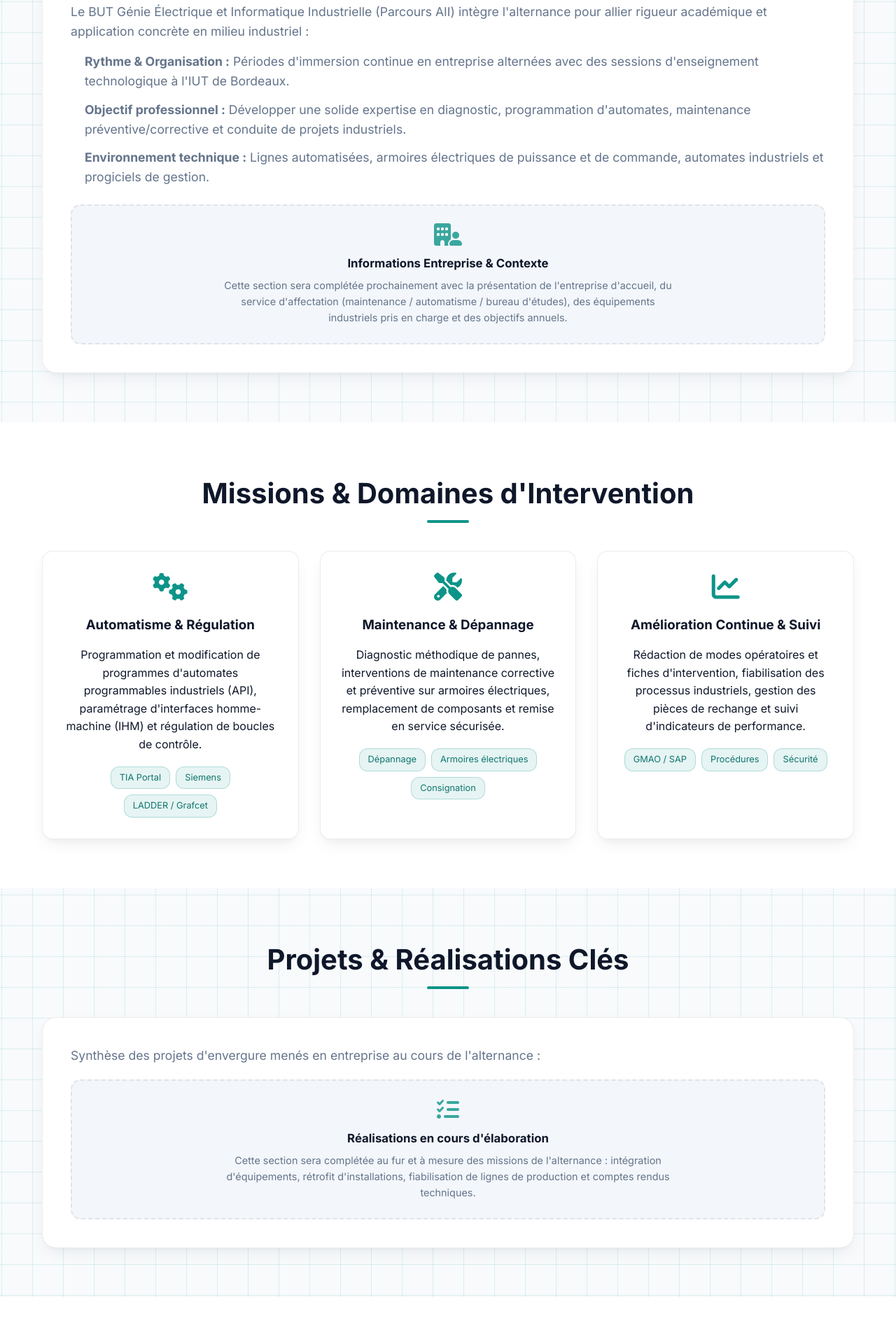
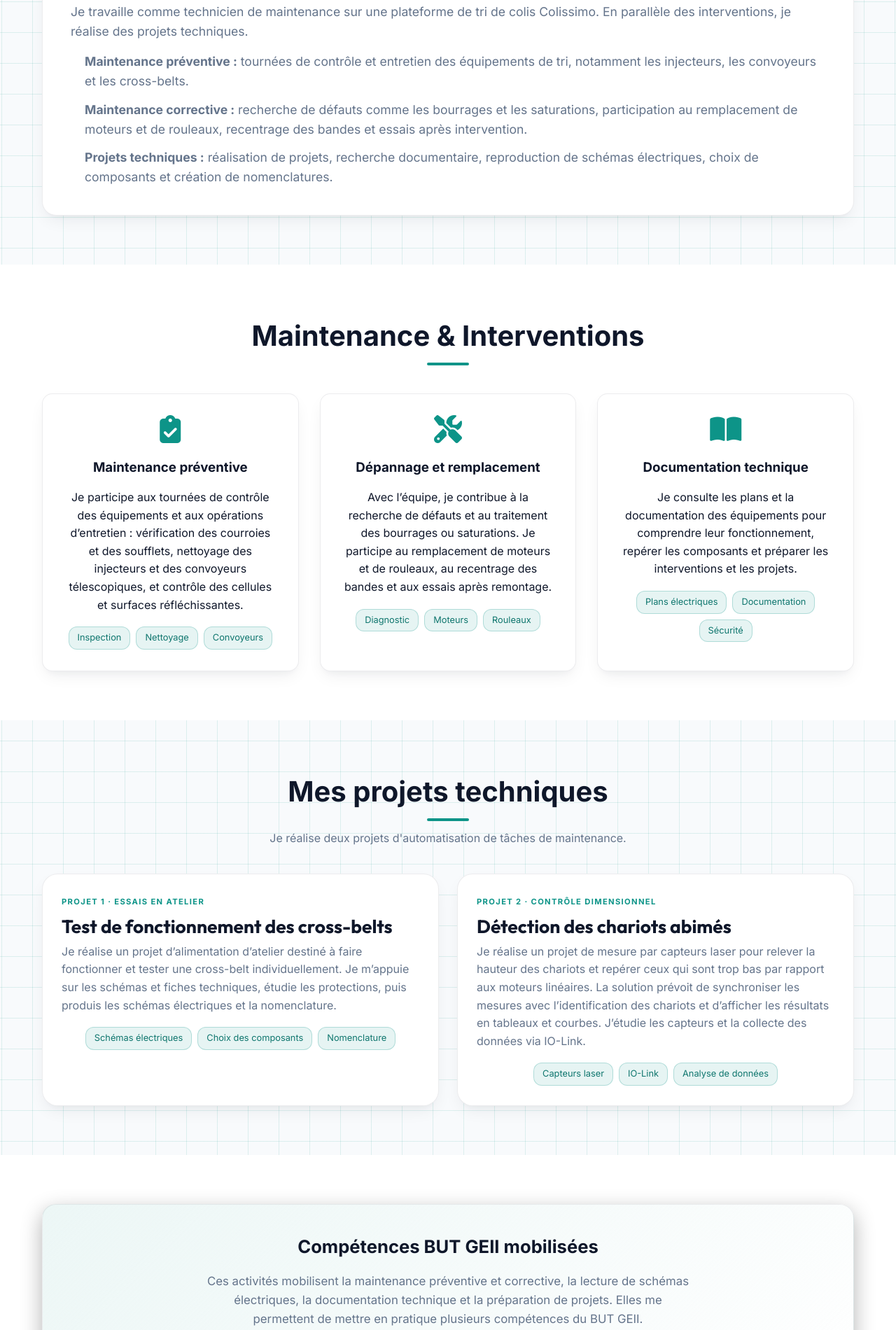
Before and after one commit to Manny1374/portfolio, a plain HTML site: page alternance.html in a window 1280 px wide. Shown: the part 790-2690 px from the top of the page at 70% size. Drawn offline with Linux system fonts and the light colour scheme.

Commit message:
Améliorer les pages du portfolio
* Compléter la page des compétences BUT GEII

* Ajouter les expériences professionnelles à l’accueil

* Préciser les expériences sur la page d’accueil

* Ajouter le logo officiel Colissimo

* Ajouter le logo Colissimo à la page Alternance

* Ajouter les compétences mobilisées sur la page Stage

* Repositionner les compétences du stage

* Ajuster le badge et le logo de l’alternance

* Retirer le nom sous le logo SNCF

* Mettre à jour la carte Colissimo

* Améliorer la lisibilité de la carte Colissimo en thème sombre

* Actualiser le titre et la description Colissimo

* Éclaircir la carte Colissimo en thème sombre

* Ajuster le fond sombre de la carte Colissimo

* Rétablir l’éclairage d’origine de la carte Colissimo

* Présenter le rythme, la maintenance et les projets d’alternance

* Préciser le rôle de conception et les projets d’alternance

* Formuler les projets comme des réalisations personnelles

* Préciser l’objectif des projets d’alternance

* Renommer les cartes des projets d’alternance

* Corriger le titre du projet de détection

```diff
--- a/alternance.html
+++ b/alternance.html
@@ -70,24 +70,24 @@
         <section class="hero">
             <div class="container hero-content">
                 <div class="hero-text">
-                    <span class="badge">Parcours Professionnalisant</span>
-                    <h1>Mon <br><span class="gradient-text">Alternance</span></h1>
-                    <p class="lead">Formation en alternance en <strong>Automatisme, Maintenance et Informatique Industrielle</strong> dans le cadre du BUT GEII à l'IUT de Bordeaux.</p>
+                    <span class="badge">Alternance d’un an</span>
+                    <h1><span class="gradient-text">Colissimo</span></h1>
+                    <p class="lead">Technicien de maintenance en alternance sur une plateforme de tri de colis Colissimo, je réalise aussi des projets techniques.</p>
                     <div style="display: flex; gap: 15px; flex-wrap: wrap;">
                         <a href="#missions" class="btn btn-primary">Découvrir mes missions <i class="fa-solid fa-arrow-down" style="margin-left: 6px;"></i></a>
                         <a href="#cadre" class="btn btn-secondary">Cadre de l'alternance <i class="fa-solid fa-building" style="margin-left: 6px;"></i></a>
                     </div>
                 </div>
                 <div class="hero-visual">
-                    <div class="card-3d">
-                        <i class="fa-solid fa-briefcase icon-3d"></i>
+                    <div class="card-3d colissimo-card">
+                        <img class="icon-3d colissimo-logo" src="assets/colissimo-logo.svg" alt="Logo Colissimo" style="width: 205px; height: auto; max-width: 100%; margin-bottom: 20px; filter: none;">
                         <div class="card-content">
-                            <h3>Alternance BUT GEII</h3>
-                            <p style="color: var(--text-muted); font-size: 0.95rem; margin-top: 10px;">Immersion professionnelle & compétences terrain</p>
+
+                            <p class="colissimo-description">Plateforme de tri de colis</p>
                             <div class="skill-tags" style="margin-top: 20px;">
-                                <span class="skill-tag">Automatisme</span>
                                 <span class="skill-tag">Maintenance</span>
-                                <span class="skill-tag">IHM & Supervision</span>
+                                <span class="skill-tag">Dépannage</span>
+                                <span class="skill-tag">Création de nomenclatures</span>
                             </div>
                         </div>
                     </div>
@@ -100,55 +100,48 @@
             <div class="container">
                 <h2 class="section-title">Cadre de l'Alternance</h2>
                 <div class="content-card">
-                    <p style="margin-bottom: 15px;">Le BUT Génie Électrique et Informatique Industrielle (Parcours AII) intègre l'alternance pour allier rigueur académique et application concrète en milieu industriel :</p>
-                    <ul style="padding-left: 20px; display: flex; flex-direction: column; gap: 12px; margin-bottom: 25px;">
-                        <li><strong>Rythme & Organisation :</strong> Périodes d'immersion continue en entreprise alternées avec des sessions d'enseignement technologique à l'IUT de Bordeaux.</li>
-                        <li><strong>Objectif professionnel :</strong> Développer une solide expertise en diagnostic, programmation d'automates, maintenance préventive/corrective et conduite de projets industriels.</li>
-                        <li><strong>Environnement technique :</strong> Lignes automatisées, armoires électriques de puissance et de commande, automates industriels et progiciels de gestion.</li>
+                    <p style="margin-bottom: 15px;">Je travaille comme technicien de maintenance sur une plateforme de tri de colis Colissimo. En parallèle des interventions, je réalise des projets techniques.</p>
+                    <ul style="padding-left: 20px; display: flex; flex-direction: column; gap: 12px; margin-bottom: 0;">
+                        <li><strong>Maintenance préventive :</strong> tournées de contrôle et entretien des équipements de tri, notamment les injecteurs, les convoyeurs et les cross-belts.</li>
+                        <li><strong>Maintenance corrective :</strong> recherche de défauts comme les bourrages et les saturations, participation au remplacement de moteurs et de rouleaux, recentrage des bandes et essais après intervention.</li>
+                        <li><strong>Projets techniques :</strong> réalisation de projets, recherche documentaire, reproduction de schémas électriques, choix de composants et création de nomenclatures.</li>
                     </ul>
-
-                    <!-- Zone réservée à compléter par Marius -->
-                    <div class="placeholder-box" style="margin-top: 20px;">
-                        <i class="fa-solid fa-building-user"></i>
-                        <h5>Informations Entreprise & Contexte</h5>
-                        <p>Cette section sera complétée prochainement avec la présentation de l'entreprise d'accueil, du service d'affectation (maintenance / automatisme / bureau d'études), des équipements industriels pris en charge et des objectifs annuels.</p>
-                    </div>
                 </div>
             </div>
         </section>
 
-        <!-- Missions & Responsabilités -->
+<!-- Missions & Responsabilités -->
         <section id="missions" class="section alt-bg">
             <div class="container">
-                <h2 class="section-title">Missions & Domaines d'Intervention</h2>
+                <h2 class="section-title">Maintenance & Interventions</h2>
                 <div class="grid-3">
                     <div class="feature-card">
-                        <i class="fa-solid fa-gears"></i>
-                        <h3>Automatisme & Régulation</h3>
-                        <p>Programmation et modification de programmes d'automates programmables industriels (API), paramétrage d'interfaces homme-machine (IHM) et régulation de boucles de contrôle.</p>
+                        <i class="fa-solid fa-clipboard-check"></i>
+                        <h3>Maintenance préventive</h3>
+                        <p>Je participe aux tournées de contrôle des équipements et aux opérations d’entretien : vérification des courroies et des soufflets, nettoyage des injecteurs et des convoyeurs télescopiques, et contrôle des cellules et surfaces réfléchissantes.</p>
                         <div class="skill-tags">
-                            <span class="skill-tag">TIA Portal</span>
-                            <span class="skill-tag">Siemens</span>
-                            <span class="skill-tag">LADDER / Grafcet</span>
+                            <span class="skill-tag">Inspection</span>
+                            <span class="skill-tag">Nettoyage</span>
+                            <span class="skill-tag">Convoyeurs</span>
                         </div>
                     </div>
                     <div class="feature-card">
                         <i class="fa-solid fa-screwdriver-wrench"></i>
-                        <h3>Maintenance & Dépannage</h3>
-                        <p>Diagnostic méthodique de pannes, interventions de maintenance corrective et préventive sur armoires électriques, remplacement de composants et remise en service sécurisée.</p>
+                        <h3>Dépannage et remplacement</h3>
+                        <p>Avec l’équipe, je contribue à la recherche de défauts et au traitement des bourrages ou saturations. Je participe au remplacement de moteurs et de rouleaux, au recentrage des bandes et aux essais après remontage.</p>
                         <div class="skill-tags">
-                            <span class="skill-tag">Dépannage</span>
-                            <span class="skill-tag">Armoires électriques</span>
-                            <span class="skill-tag">Consignation</span>
+                            <span class="skill-tag">Diagnostic</span>
+                            <span class="skill-tag">Moteurs</span>
+                            <span class="skill-tag">Rouleaux</span>
                         </div>
                     </div>
                     <div class="feature-card">
-                        <i class="fa-solid fa-chart-line"></i>
-                        <h3>Amélioration Continue & Suivi</h3>
-                        <p>Rédaction de modes opératoires et fiches d'intervention, fiabilisation des processus industriels, gestion des pièces de rechange et suivi d'indicateurs de performance.</p>
+                        <i class="fa-solid fa-book-open"></i>
+                        <h3>Documentation technique</h3>
+                        <p>Je consulte les plans et la documentation des équipements pour comprendre leur fonctionnement, repérer les composants et préparer les interventions et les projets.</p>
                         <div class="skill-tags">
-                            <span class="skill-tag">GMAO / SAP</span>
-                            <span class="skill-tag">Procédures</span>
+                            <span class="skill-tag">Plans électriques</span>
+                            <span class="skill-tag">Documentation</span>
                             <span class="skill-tag">Sécurité</span>
                         </div>
                     </div>
@@ -156,27 +149,46 @@
             </div>
         </section>
 
-        <!-- Projets & Réalisations -->
+<!-- Projets & Réalisations -->
         <section id="realisations" class="section">
             <div class="container">
-                <h2 class="section-title">Projets & Réalisations Clés</h2>
-                <div class="content-card">
-                    <p style="margin-bottom: 20px;">Synthèse des projets d'envergure menés en entreprise au cours de l'alternance :</p>
-                    <div class="placeholder-box">
-                        <i class="fa-solid fa-list-check"></i>
-                        <h5>Réalisations en cours d'élaboration</h5>
-                        <p>Cette section sera complétée au fur et à mesure des missions de l'alternance : intégration d'équipements, rétrofit d'installations, fiabilisation de lignes de production et comptes rendus techniques.</p>
-                    </div>
+                <h2 class="section-title">Mes projets techniques</h2>
+                <p class="section-intro">Je réalise deux projets d'automatisation de tâches de maintenance.</p>
+                <div class="project-showcase">
+                    <article class="project-card">
+                        <div class="project-info">
+                            <span class="project-type">Projet 1 · Essais en atelier</span>
+                            <h3>Test de fonctionnement des cross-belts</h3>
+                            <p>Je réalise un projet d’alimentation d’atelier destiné à faire fonctionner et tester une cross-belt individuellement. Je m’appuie sur les schémas et fiches techniques, étudie les protections, puis produis les schémas électriques et la nomenclature.</p>
+                            <div class="skill-tags">
+                                <span class="skill-tag">Schémas électriques</span>
+                                <span class="skill-tag">Choix des composants</span>
+                                <span class="skill-tag">Nomenclature</span>
+                            </div>
+                        </div>
+                    </article>
+                    <article class="project-card">
+                        <div class="project-info">
+                            <span class="project-type">Projet 2 · Contrôle dimensionnel</span>
+                            <h3>Détection des chariots abimés</h3>
+                            <p>Je réalise un projet de mesure par capteurs laser pour relever la hauteur des chariots et repérer ceux qui sont trop bas par rapport aux moteurs linéaires. La solution prévoit de synchroniser les mesures avec l’identification des chariots et d’afficher les résultats en tableaux et courbes. J’étudie les capteurs et la collecte des données via IO-Link.</p>
+                            <div class="skill-tags">
+                                <span class="skill-tag">Capteurs laser</span>
+                                <span class="skill-tag">IO-Link</span>
+                                <span class="skill-tag">Analyse de données</span>
+                            </div>
+                        </div>
+                    </article>
                 </div>
             </div>
         </section>
 
-        <!-- Lien avec les compétences BUT GEII -->
+<!-- Lien avec les compétences BUT GEII -->
         <section class="section alt-bg">
             <div class="container">
                 <div class="cta-banner">
                     <h3>Compétences BUT GEII mobilisées</h3>
-                    <p>Cette expérience en entreprise met en œuvre les 4 compétences du référentiel national : <strong>Concevoir</strong>, <strong>Vérifier</strong>, <strong>Maintenir</strong> et <strong>Intégrer</strong>.</p>
+                    <p>Ces activités mobilisent la maintenance préventive et corrective, la lecture de schémas électriques, la documentation technique et la préparation de projets. Elles me permettent de mettre en pratique plusieurs compétences du BUT GEII.</p>
                     <div class="cta-actions">
                         <a href="competences.html" class="btn btn-primary"><i class="fa-solid fa-layer-group" style="margin-right: 8px;"></i> Consulter les 4 compétences</a>
                         <a href="stage.html" class="btn btn-secondary"><i class="fa-solid fa-train" style="margin-right: 8px;"></i> Découvrir mon Stage SNCF Réseau</a>
```
Also changed, not shown: competences.html (+19 -11 lines), index.html (+27 -0 lines), stage.html (+7 -2 lines), assets/colissimo-logo.svg (added).
